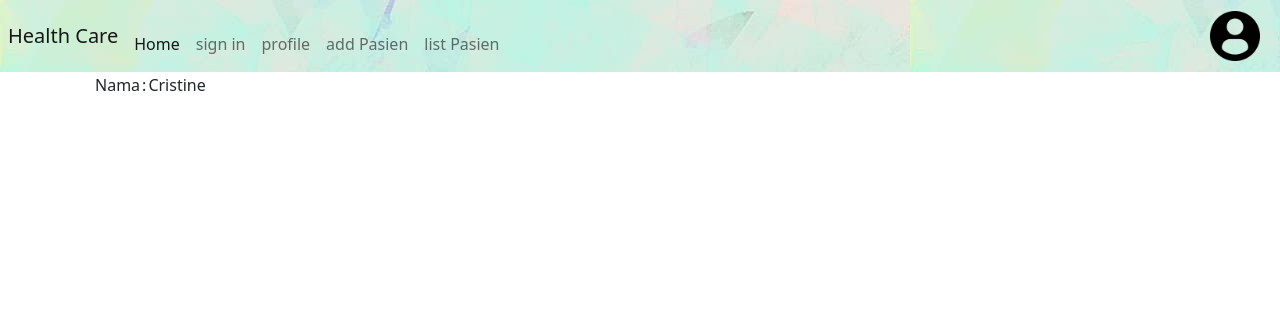
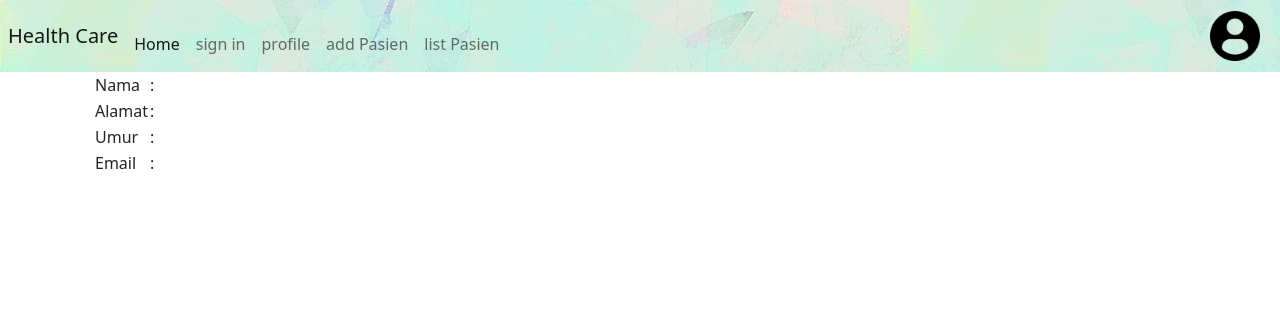
Before and after one commit to cristine27/WSN-Kesehatan, a CodeIgniter 4 app: template HealthCareApp/app/Views/pages/profile.php in a window 1280 px wide. Shown: the top 332 px of the page. Run offline with PHP 8.4 and a stand-in for CodeIgniter, Linux system fonts and the light colour scheme; the template is opened without the code that fills it, so the values that code supplies are empty; some libraries are stand-ins or nearby versions.

Commit message:
Update profile.php

```diff
--- a/HealthCareApp/app/Views/pages/profile.php
+++ b/HealthCareApp/app/Views/pages/profile.php
@@ -9,10 +9,24 @@
                 <table>
                     <tbody>
                         <tr>
-                            <?= dd($dataPasien); ?>
                             <td>Nama</td>
                             <td>:</td>
-                            <td>Cristine</td>
+                            <td><?= $dataPasien['nama']; ?></td>
+                        </tr>
+                        <tr>
+                            <td>Alamat</td>
+                            <td>:</td>
+                            <td><?= $dataPasien['alamat']; ?></td>
+                        </tr>
+                        <tr>
+                            <td>Umur</td>
+                            <td>:</td>
+                            <td><?= $dataPasien['umur']; ?></td>
+                        </tr>
+                        <tr>
+                            <td>Email</td>
+                            <td>:</td>
+                            <td><?= $dataPasien['email']; ?></td>
                         </tr>
                     </tbody>
                 </table>
```
